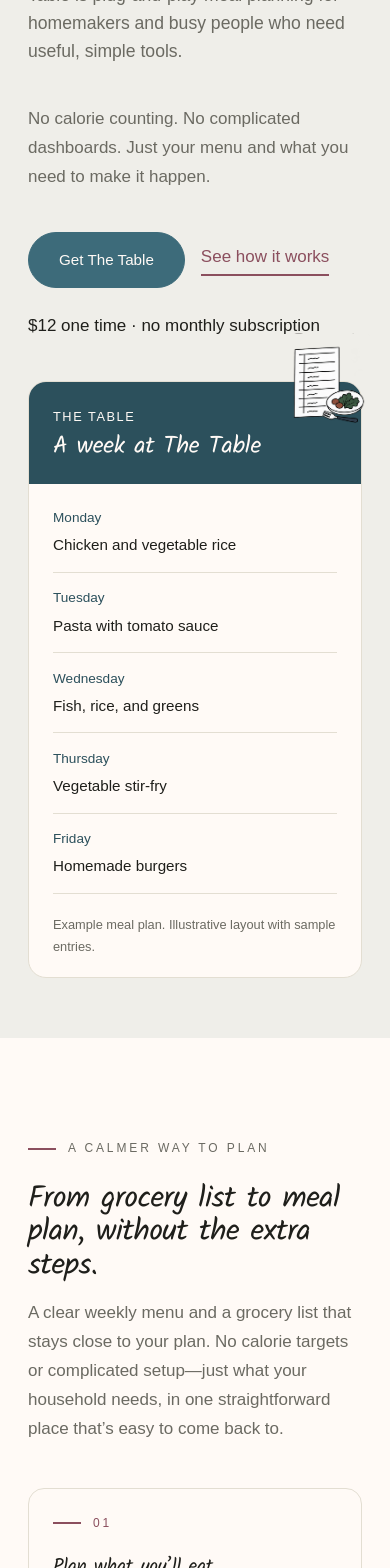
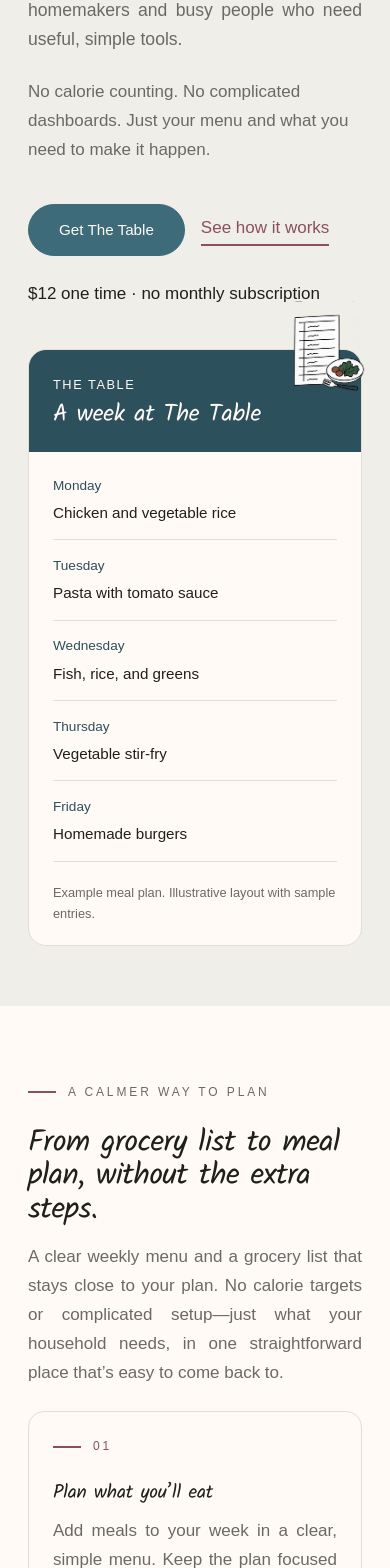
Before and after one commit to unmaketricia/unmake-website, a Next.js app: page /table in a window 390 px wide. Shown: the part 432-2000 px from the top of the page. Built offline with nearby package versions, Linux system fonts and the light colour scheme.

Commit message:
Justify marketing descriptions and refine responsive website spacing and alignment

```diff
--- a/app/illustrations.css
+++ b/app/illustrations.css
@@ -85,3 +85,49 @@
 .table-grocery-preview { list-style: none; margin: 0; padding: 0.5rem 1.5rem; }
 .table-grocery-preview li { display: flex; align-items: center; gap: 12px; padding: 0.85rem 0; border-bottom: 1px solid var(--line); font-size: 0.95rem; }
 .table-grocery-check { width: 17px; height: 17px; flex: none; border: 1px solid var(--teal-deep); border-radius: 3px; }
+
+/* Consistent reading edges and spacing for the Studio and sales pages. */
+.marketing-page .lede,
+.marketing-page .section-head > p:not(.eyebrow),
+.marketing-page .product-copy > p:first-of-type,
+.table-page .table-feature-card > p:not(.eyebrow),
+.table-page .table-story-copy > p:not(.eyebrow),
+.table-page .table-faq-list details > p {
+  text-align: justify;
+  text-align-last: start;
+  text-justify: inter-word;
+  hyphens: auto;
+  overflow-wrap: break-word;
+}
+.marketing-page section { padding-block: var(--s6); }
+.marketing-page .section-head { margin-bottom: var(--s4); }
+.marketing-page .studio-table-feature .section-head { margin-bottom: 0; }
+.marketing-page h2 + p:not(.eyebrow) { margin-top: var(--s2); }
+.marketing-page h3 + p:not(.eyebrow) { margin-top: 12px; }
+.marketing-page .hero .lede { margin-block: var(--s3); }
+.marketing-page .lede { max-width: 100%; }
+.marketing-page .section-head > p:not(.eyebrow) { max-width: 100%; }
+.marketing-page .btn { justify-content: center; text-align: center; min-height: 48px; line-height: 1.4; }
+.marketing-page .wrap > *, .marketing-page .grid > *, .marketing-page .product > * { min-width: 0; }
+.table-page .table-feature-card h3 { line-height: 1.25; }
+.table-page .table-story-copy > .textlink { display: inline-block; margin-top: var(--s3); }
+.table-page .table-faq .section-head { max-width: 48rem; margin-inline: auto; }
+.table-page .table-faq-list details > p { margin-top: 12px; max-width: 100%; }
+.table-page .table-purchase .section-head > p,
+.marketing-page .cta-band > p {
+  text-align: center;
+  text-align-last: auto;
+  hyphens: manual;
+}
+.table-page .table-purchase-card > p { margin-inline: auto; }
+@media (min-width: 640px) {
+  .table-page #features .table-feature-card h3 { min-height: 2.5em; }
+}
+@media (min-width: 768px) {
+  .table-page #how-it-works .table-feature-card h3 { min-height: 2.5em; }
+}
+@media (max-width: 520px) {
+  .marketing-page .lede { font-size: 1.1rem; line-height: 1.65; }
+  .marketing-page .section-head { margin-bottom: var(--s3); }
+  .marketing-page .btn { max-width: 100%; }
+}
--- a/app/shop/page.jsx
+++ b/app/shop/page.jsx
@@ -14,7 +14,7 @@ export const metadata = {
 
 export default function Shop() {
   return (
-    <>
+    <main className="marketing-page studio-page">
       <header className="hero tight studio-hero">
         <div className="wrap studio-hero-grid">
           <div>
@@ -22,8 +22,7 @@ export default function Shop() {
           <h1>Simple solutions<br />for everyday life.</h1>
           <p className="lede">
             Downloadable resources and digital tools designed to make everyday life
-            easier.<br className="hidden sm:block" />
-            <span className="sm:whitespace-nowrap">Meal planning, grocery lists, and more in The Table.</span>
+            easier. Meal planning, grocery lists, and more in The Table.
           </p>
           </div>
           <EditorialIllustration scene="studio" className="studio-hero-art" label="A woman with curly hair and round glasses arranging planning cards at her studio table." priority />
@@ -60,7 +59,7 @@ export default function Shop() {
               src="/images/no-toy-needed-cover.jpg"
               alt="No Toy Needed, Vol. 1 — 30 printable baby activities"
             />
-            <div>
+            <div className="product-copy">
               <span className="pill-badge">Family · Babies 0–6 months</span>
               <p style={{ color: "var(--muted)", marginBottom: "var(--s2)" }}>
                 Thirty developmental activities for your baby&apos;s first six
@@ -130,6 +129,6 @@ export default function Shop() {
         href="/studio/contact"
         cta="Contact us"
       />
-    </>
+    </main>
   );
 }
--- a/app/table/page.jsx
+++ b/app/table/page.jsx
@@ -107,7 +107,7 @@ const features = [
 
 export default function TablePage() {
   return (
-    <>
+    <main className="marketing-page table-page">
       <header className="hero tight">
         <div className="wrap grid items-center gap-10 md:grid-cols-2">
           <div>
@@ -148,7 +148,7 @@ export default function TablePage() {
           </div>
           <div className="grid gap-5 md:grid-cols-3">
             {steps.map((step) => (
-              <article key={step.number} style={{ padding: "1.5rem", border: "1px solid var(--line)", borderRadius: "16px", background: "var(--cream)" }}>
+              <article className="table-feature-card" key={step.number} style={{ padding: "1.5rem", border: "1px solid var(--line)", borderRadius: "16px", background: "var(--cream)" }}>
                 <p className="eyebrow">{step.number}</p>
                 <h3>{step.title}</h3>
                 <p style={{ color: "var(--muted)" }}>{step.text}</p>
@@ -167,7 +167,7 @@ export default function TablePage() {
           </div>
           <div className="grid gap-5 sm:grid-cols-2 lg:grid-cols-3">
             {features.map((feature, index) => (
-              <article key={feature.title} style={{ padding: "1.35rem", border: "1px solid var(--line)", borderRadius: "16px", background: "var(--cream)" }}>
+              <article className="table-feature-card" key={feature.title} style={{ padding: "1.35rem", border: "1px solid var(--line)", borderRadius: "16px", background: "var(--cream)" }}>
                 <EditorialIllustration scene={["weekly", "groceries", "favorites", "custom", "inventory", "sharing"][index]} className="table-feature-illustration" />
                 <h3>{feature.title}</h3>
                 <p style={{ color: "var(--muted)", marginBottom: 0 }}>{feature.text}</p>
@@ -180,7 +180,7 @@ export default function TablePage() {
       <section>
         <Reveal className="wrap grid items-center gap-10 md:grid-cols-2">
           <ProductPreview kind="grocery" />
-          <div>
+          <div className="table-story-copy">
             <p className="eyebrow">Spend less time figuring it out</p>
             <h2>Make the plan happen with what you actually need.</h2>
             <p>
@@ -194,13 +194,13 @@ export default function TablePage() {
 
 
 
-      <section>
+      <section className="table-faq">
         <Reveal className="wrap">
           <div className="section-head">
             <p className="eyebrow">A few quick answers</p>
             <h2>Questions about The Table</h2>
           </div>
-          <div style={{ maxWidth: "48rem", margin: "0 auto" }}>
+          <div className="table-faq-list" style={{ maxWidth: "48rem", margin: "0 auto" }}>
             <details style={{ padding: "1rem 0", borderBottom: "1px solid var(--line)" }}>
               <summary>Does The Table count calories or track nutrition?</summary>
               <p style={{ color: "var(--muted)" }}>No. It focuses on meal planning and helping you remember what needs to be bought.</p>
@@ -226,7 +226,7 @@ export default function TablePage() {
               Applicable taxes are calculated at checkout.
             </p>
           </div>
-          <div style={{ maxWidth: "34rem", margin: "0 auto", padding: "2rem", textAlign: "center", border: "1px solid var(--line)", borderRadius: "18px", background: "var(--cream)" }}>
+          <div className="table-purchase-card" style={{ maxWidth: "34rem", margin: "0 auto", padding: "2rem", textAlign: "center", border: "1px solid var(--line)", borderRadius: "18px", background: "var(--cream)" }}>
             <p className="eyebrow">The Table · web app</p>
             <p style={{ fontSize: "clamp(2rem, 6vw, 3rem)", margin: "0.5rem 0" }}>$12</p>
             <p style={{ color: "var(--muted)" }}>one-time purchase · no recurring fee</p>
@@ -237,6 +237,6 @@ export default function TablePage() {
           </div>
         </Reveal>
       </section>
-    </>
+    </main>
   );
 }
```
